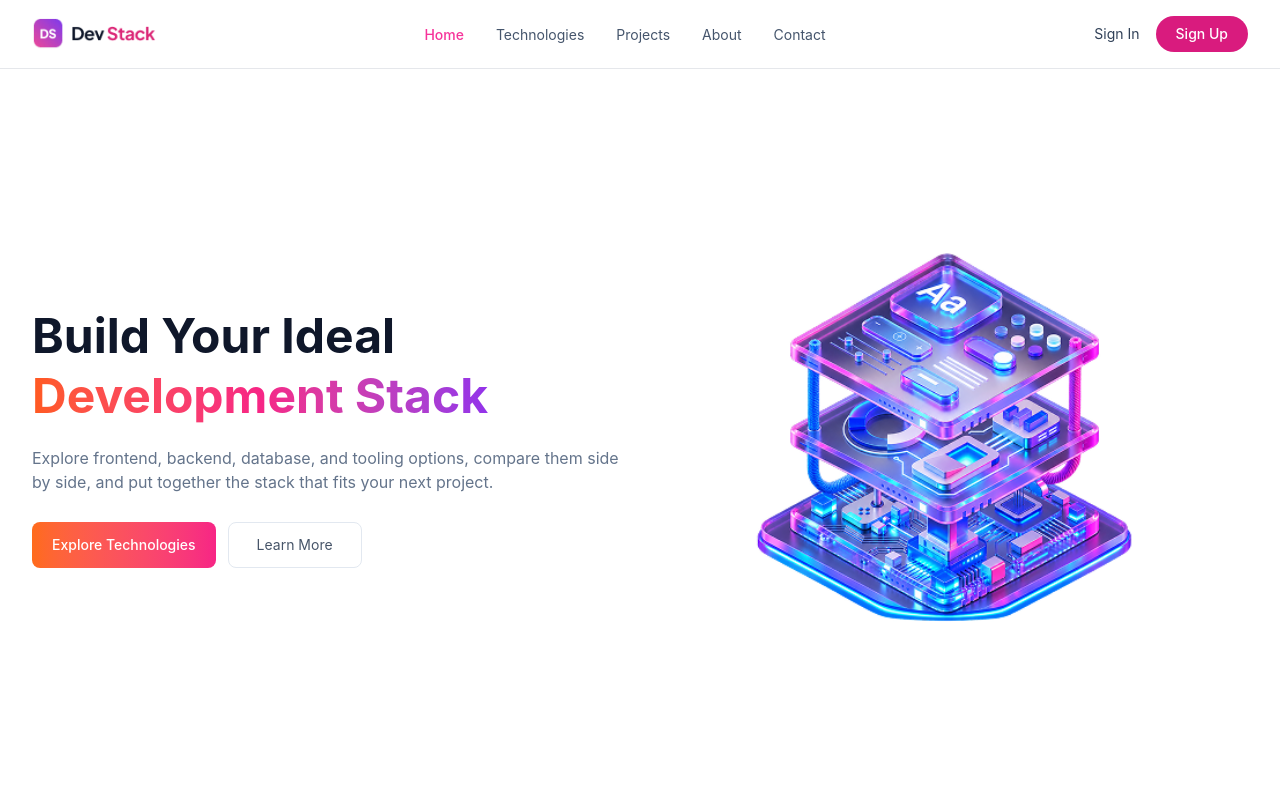
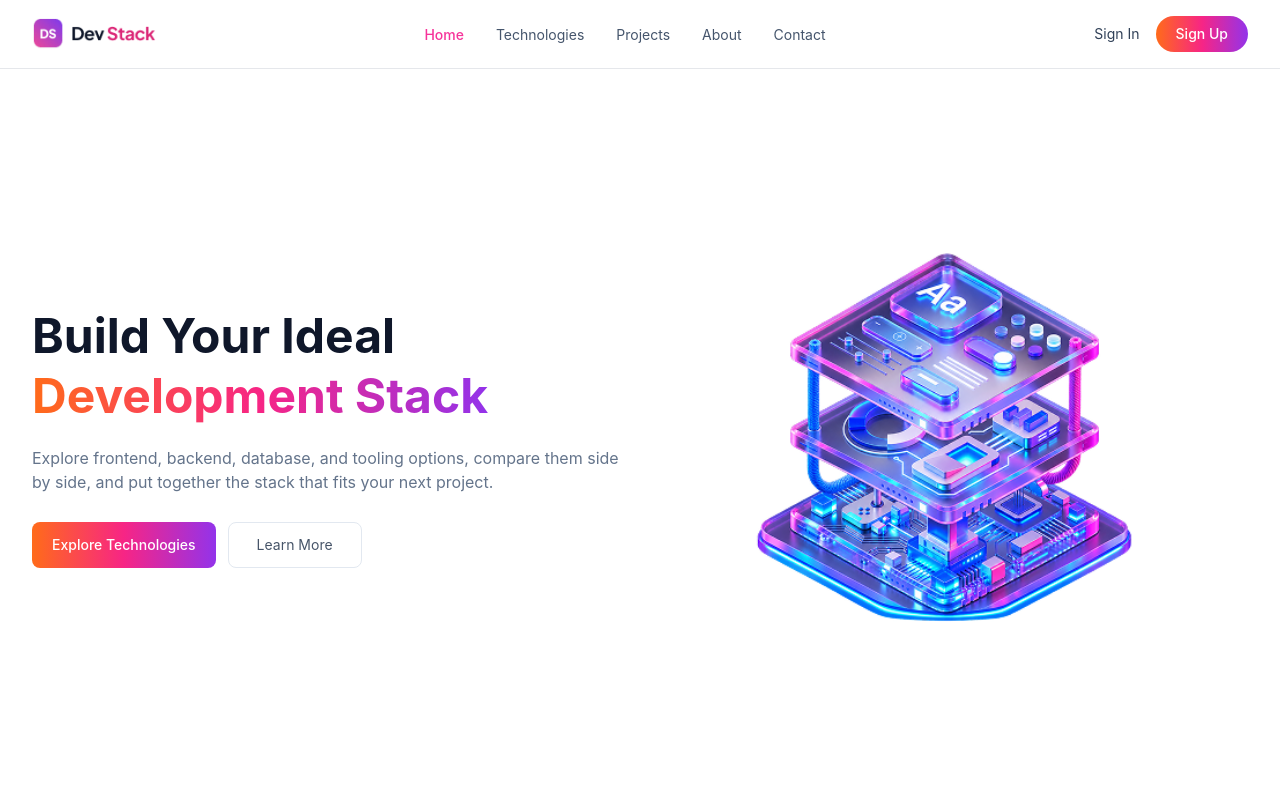
Before and after one commit to Aysha014/A05-DevStack, a React (Vite) app: page / in a window 1280 px wide. Shown: the top 800 px of the page. Built offline with nearby package versions, Linux system fonts and the light colour scheme.

Commit message:
Added toastify

```diff
--- a/package.json
+++ b/package.json
@@ -13,6 +13,7 @@
     "@tailwindcss/vite": "^4.3.3",
     "react": "^19.2.8",
     "react-dom": "^19.2.8",
+    "react-toastify": "^11.1.0",
     "tailwindcss": "^4.3.3"
   },
   "devDependencies": {
--- a/src/App.tsx
+++ b/src/App.tsx
@@ -2,11 +2,15 @@ import Banner from "./components/banner";
 import Footer from "./components/footer";
 import Navbar from "./components/nav";
 import Technologies from "./components/Technologies/technologies";
+import { ToastContainer } from "react-toastify";
+import "react-toastify/dist/ReactToastify.css";
 
 function App() {
   return (
     <>
       <Navbar />
+      <ToastContainer />
+
       <Banner />
       <Technologies />
       <Footer />
--- a/src/components/Technologies/technologies.tsx
+++ b/src/components/Technologies/technologies.tsx
@@ -1,5 +1,6 @@
 import { useEffect, useState } from "react";
 import SelectedItems from "./SelectedItems";
+import { toast } from "react-toastify";
 
 export type Technology = {
     id: string;
@@ -15,12 +16,21 @@ export type Technology = {
 const Technologies = () => {
     const [technologies, setTechnologies] = useState<Technology[]>([]);
     const [stack, setStack] = useState<Technology[]>([]);
+    const [loading, setLoading] = useState(true);
 
 useEffect(() => {
+  setTimeout(() => {
     fetch("/data.json")
       .then((res) => res.json())
-      .then((data) => setTechnologies(data))
-      .catch((error) => console.error(error));
+      .then((data) => {
+        setTechnologies(data);
+        setLoading(false);
+      })
+      .catch((error) => {
+        console.error(error);
+        setLoading(false);
+      });
+  }, 400);
 }, []);
 
     const handleAdd = (technology: Technology) => {
@@ -29,21 +39,31 @@ const Technologies = () => {
         );
 
         if (alreadyAdded) {
-      alert("This technology is already added.");
+            toast.warning("This technology is already added.");
             return;
         }
 
         setStack([...stack, technology]);
+
+        toast.success(`${technology.name} added to your stack.`);
     };
 
     const handleRemove = (id: string) => {
+        const removedItem = stack.find((item) => item.id === id);
+
         setStack(
             stack.filter((item) => item.id !== id)
         );
+
+        if (removedItem) {
+            toast.info(`${removedItem.name} removed from your stack.`);
+        }
     };
 
     const handleRemoveAll = () => {
         setStack([]);
+
+        toast.info("All technologies removed from your stack.");
     };
 
     const getBadgeStyle = (badge: string) => {
@@ -88,7 +108,20 @@ const Technologies = () => {
                 return "bg-[#F1F5F9] text-[#64748B] border-[#E2E8F0]";
         }
     };
+    // {Loading State}
+     if (loading) {
+    return (
+      <section className="bg-white py-20">
+        <div className="flex flex-col items-center justify-center gap-3">
+          <span className="loading loading-spinner loading-lg"></span>
 
+          <p className="text-sm text-[#64748B]">
+            Loading technologies...
+          </p>
+        </div>
+      </section>
+    );
+  }
     return (
         <section className="bg-white pb-10 pt-4">
             <div className="mx-auto max-w-7xl px-5 md:px-8">
@@ -171,8 +204,7 @@ const Technologies = () => {
                                     {/* Button */}
                                     <button
                                         onClick={() => handleAdd(technology)}
-                    className={`mt-4 w-full rounded-md py-2 text-xs text-white transition ${
-                      isAdded
+                                        className={`mt-4 w-full rounded-md py-2 text-xs text-white transition ${isAdded
                                                 ? "bg-green-600"
                                                 : "bg-[#0F172A] hover:bg-[#1E293B]"
                                             }`}
--- a/src/components/banner.tsx
+++ b/src/components/banner.tsx
@@ -11,7 +11,7 @@ const Banner = () => {
             Build Your Ideal
             <br />
 
-            <span className="bg-linear-to-r from-[#FF5A1F] via-[#F72585] to-[#9333EA] bg-clip-text text-transparent">
+            <span className="brand-gradient-text">
               Development Stack
             </span>
           </h1>
@@ -23,13 +23,17 @@ const Banner = () => {
           </p>
 
           <div className="mt-7 flex justify-center gap-3 md:justify-start">
-            <button className="rounded-lg bg-linear-to-r from-[#FF6B1A] to-[#F72585] px-5 py-3 text-sm font-medium text-white transition hover:opacity-90">
+
+            {/* Primary Button */}
+            <button className="brand-gradient-bg rounded-lg px-5 py-3 text-sm font-medium text-white transition hover:opacity-90">
               Explore Technologies
             </button>
 
+            {/* Secondary Button */}
             <button className="rounded-lg border border-[#E2E8F0] px-7 py-3 text-sm text-[#475569] transition hover:bg-gray-50">
               Learn More
             </button>
+
           </div>
         </div>
 
--- a/src/components/footer.tsx
+++ b/src/components/footer.tsx
@@ -5,13 +5,12 @@ const Footer = () => {
         <footer className="border-t border-[#E2E8F0] bg-white">
             <div className="mx-auto max-w-7xl px-5 py-8 md:px-8 md:py-10">
 
-        {/* ================= DESKTOP ================= */}
+                {/*DESKTOP*/}
                 <div className="hidden md:block">
 
-          {/* Top */}
+
                     <div className="grid grid-cols-[1.7fr_0.8fr_0.8fr_0.8fr] gap-12">
 
-            {/* Brand */}
                         <div>
                             <img
                                 src={Logo}
@@ -19,12 +18,12 @@ const Footer = () => {
                                 className="h-7 w-auto"
                             />
 
-              <p className="mt-4 max-w-300 text-[11px] leading-5 text-[#64748B]">
-                Curated tools, technologies, and resources for developers
-                building modern software.
+                            <p className="mt-4 max-w-260 text-[11px] leading-5 text-[#64748B]">
+                                Curated tools, technologies, and resources for developers building
+                                modern software.
                             </p>
 
-              <div className="mt-5 flex gap-5 text-[11px] text-[#334155]">
+                            <div className="mt-5 flex gap-5 text-[11px] font-semibold text-[#334155]">
                                 <a href="#" className="hover:text-[#E747A3]">
                                     GitHub
                                 </a>
@@ -134,7 +133,7 @@ const Footer = () => {
                             className="h-7 w-auto"
                         />
 
-            <p className="mt-4 max-w-300 text-[11px] leading-5 text-[#64748B]">
+                        <p className="mt-4 max-w-260 text-[11px] leading-5 text-[#64748B]">
                             Curated tools, technologies, and resources for developers
                             building modern software.
                         </p>
--- a/src/components/nav.tsx
+++ b/src/components/nav.tsx
@@ -79,7 +79,7 @@ const Navbar = () => {
                         Sign In
                     </button>
 
-                    <button className="rounded-full bg-[#D91B7E] px-4 py-2 text-xs font-medium text-white transition hover:bg-pink-700 sm:px-5 sm:text-sm">
+                    <button className="brand-gradient-bg rounded-full px-4 py-2 text-xs font-medium text-white transition hover:opacity-90 sm:px-5 sm:text-sm">
                         Sign Up
                     </button>
                 </div>
--- a/src/index.css
+++ b/src/index.css
@@ -1,3 +1,23 @@
 @import "tailwindcss";
-/* css-linter-disable-next-line unknownAtRules */
+
 @plugin "daisyui";
+
+:root {
+  --brand-gradient: linear-gradient(
+    90deg,
+    #ff6b1a,
+    #f72585,
+    #9333ea
+  );
+}
+
+.brand-gradient-bg {
+  background: var(--brand-gradient);
+}
+
+.brand-gradient-text {
+  background: var(--brand-gradient);
+  background-clip: text;
+  -webkit-background-clip: text;
+  color: transparent;
+}
```
Also changed, not shown: 1 other file (tests, documents, lock files or other folders). Lines whose indentation alone changed are shown as unchanged.
